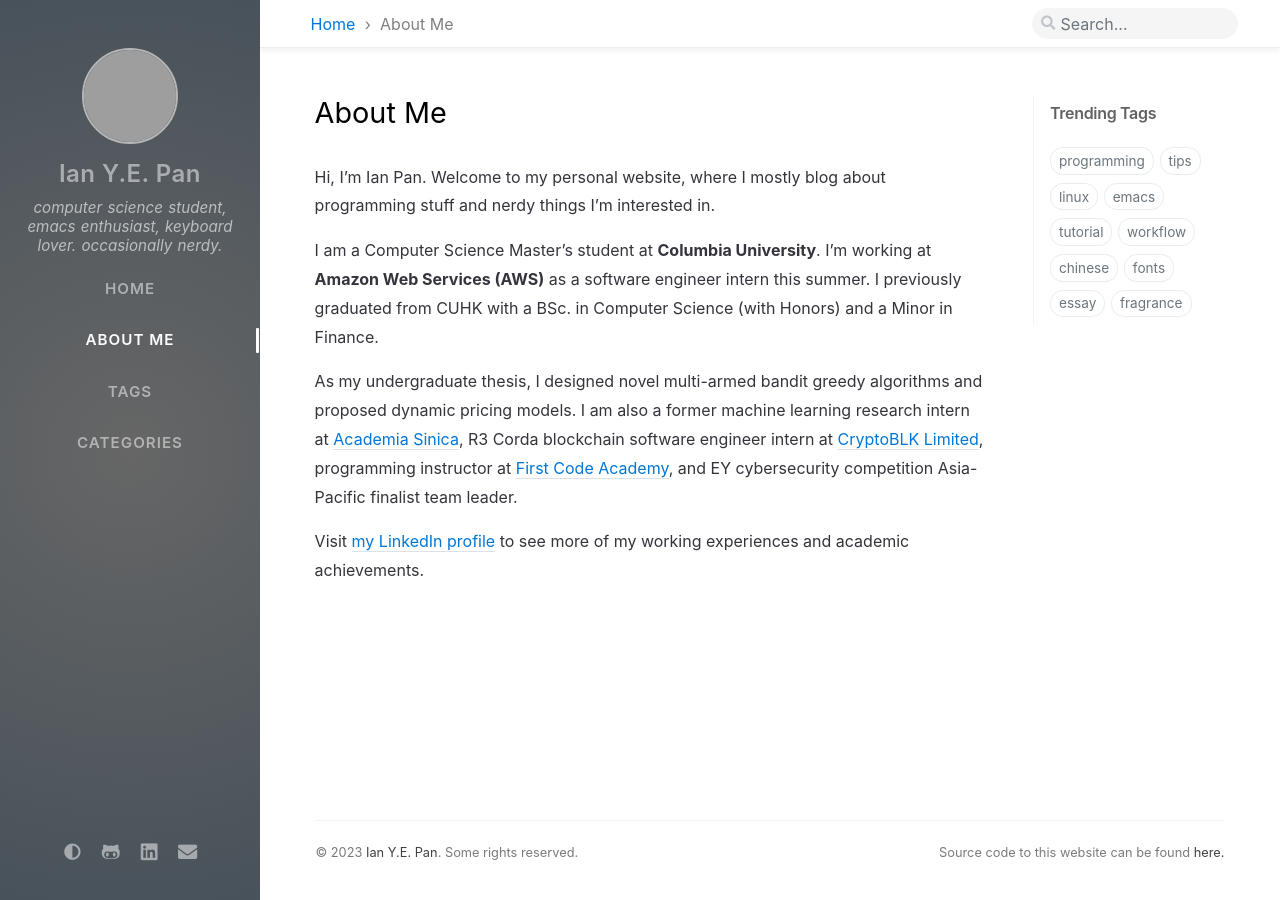
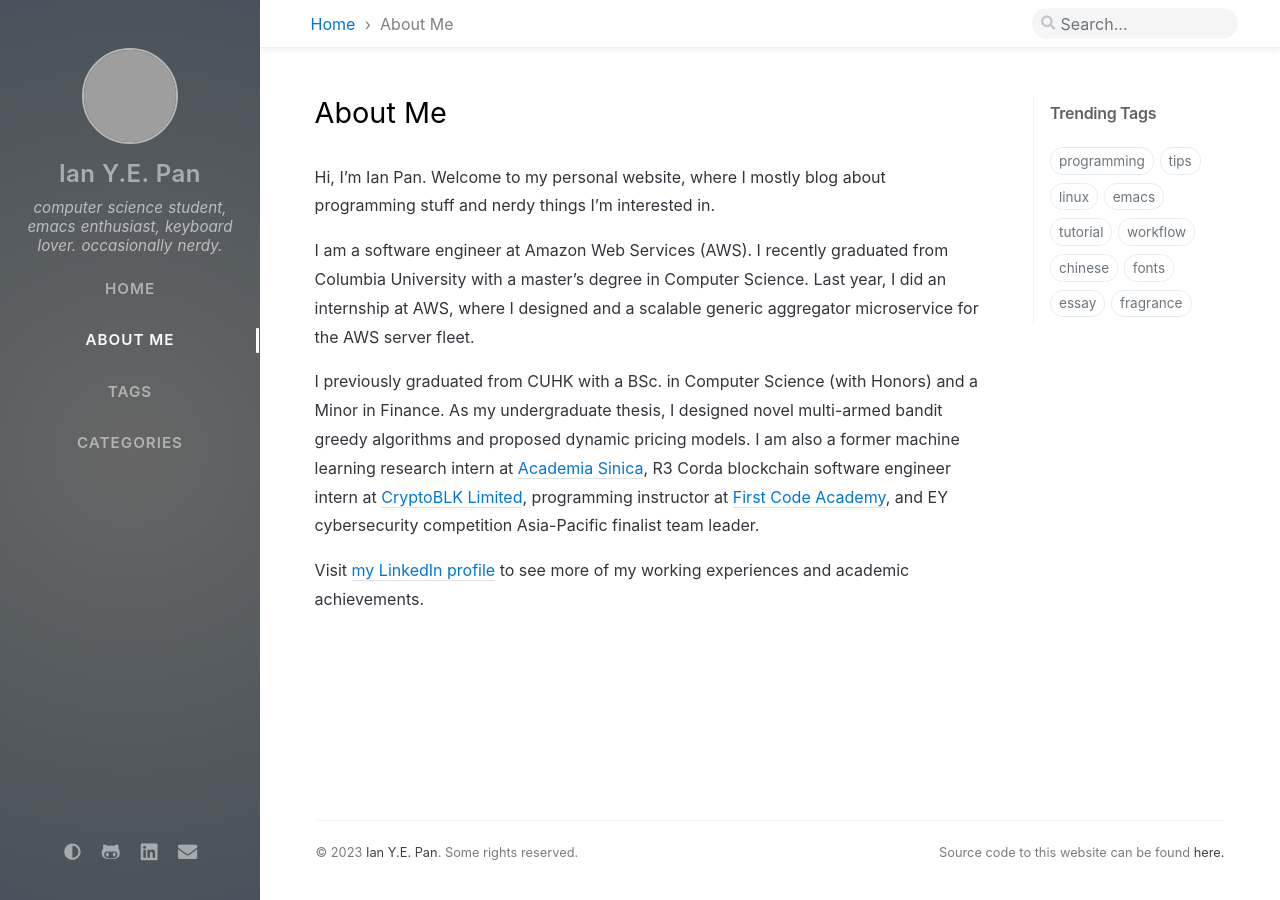
Before and after one commit to ianyepan/ianyepan.github.io, a Jekyll site: the page built from _tabs/about.md, in a window 1280 px wide. Built offline with Jekyll 4.4.1, drawn with Linux system fonts in a browser that asks for light colours; nearby versions of some CDN libraries; comment, search, counter and statistics services are not loaded; grey boxes are pictures that could not be loaded.

Commit message:
Update "About Me" description

```diff
--- a/_tabs/about.md
+++ b/_tabs/about.md
@@ -7,21 +7,21 @@ order: 1
 Hi, I'm Ian Pan. Welcome to my personal website, where I mostly blog
 about programming stuff and nerdy things I'm interested in.
 
-I am a Computer Science Master's student at **Columbia
-University**. I'm working at **Amazon Web Services (AWS)** as a
-software engineer intern this summer.  I previously graduated from
-CUHK with a BSc. in Computer Science (with Honors) and a Minor in
-Finance.
+I am a software engineer at Amazon Web Services (AWS). I recently
+graduated from Columbia University with a master's degree in Computer
+Science. Last year, I did an internship at AWS, where I designed and a
+scalable generic aggregator microservice for the AWS server
+fleet.
 
-As my undergraduate thesis, I designed novel multi-armed bandit
-greedy algorithms and proposed dynamic pricing models. I am also a
-former machine learning research intern at [Academia
-Sinica](https://en.wikipedia.org/wiki/Academia_Sinica), R3
-Corda blockchain software
-engineer intern at [CryptoBLK Limited](https://www.cryptoblk.io/home),
-programming instructor at [First Code
-Academy](https://www.firstcodeacademy.com/), and EY cybersecurity
-competition Asia-Pacific finalist team leader.
+I previously graduated from CUHK with a BSc. in Computer Science (with
+Honors) and a Minor in Finance. As my undergraduate thesis, I designed
+novel multi-armed bandit greedy algorithms and proposed dynamic
+pricing models. I am also a former machine learning research intern at
+[Academia Sinica](https://en.wikipedia.org/wiki/Academia_Sinica), R3
+Corda blockchain software engineer intern at [CryptoBLK
+Limited](https://www.cryptoblk.io/home), programming instructor at
+[First Code Academy](https://www.firstcodeacademy.com/), and EY
+cybersecurity competition Asia-Pacific finalist team leader.
 
 Visit [my LinkedIn profile](https://www.linkedin.com/in/ianyepan/) to
 see more of my working experiences and academic achievements.
```
